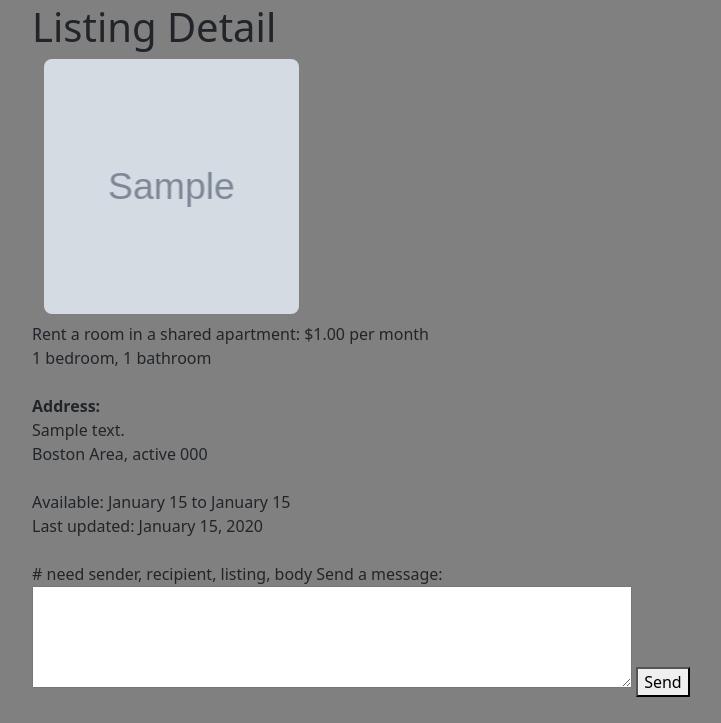
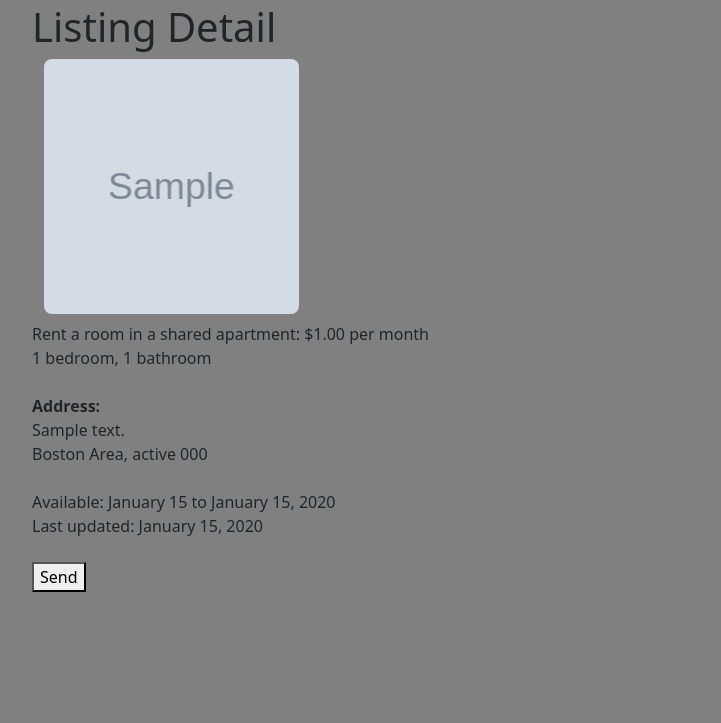
Before and after one commit to caribbean-apple/housing, a Django app: page /listing/1/ in a window 1280 px wide. Shown: the part 77-800 px from the top of the page, without its empty margins (50-771 px from the left). Run offline with Django 4.2, Linux system fonts and the light colour scheme; tables that the repository leaves empty hold one stand-in row (values such as "Sample post"); grey boxes marked "Sample" are stand-in pictures.

Commit message:
Finish send message on listing page

```diff
--- a/sublets/forms.py
+++ b/sublets/forms.py
@@ -78,6 +78,21 @@ class SearchForm(forms.Form):
 
 class SendMessageForm(forms.ModelForm):
     body = forms.CharField(widget=forms.Textarea(attrs={'rows': 4}))
+    recipient_id = forms.IntegerField(widget=forms.HiddenInput())
+    listing_id = forms.IntegerField(widget=forms.HiddenInput())
     class Meta:
         model = Message
         fields = ['body']
+
+    def process_and_save(self, sender=None, commit=True):
+        if sender is None:
+            raise ValueError("Must specify sender to save a message.")
+        if not self.is_valid():
+            raise ValueError("Check if message form is valid before saving.")
+        message = super().save(commit=False)
+        message.sender = sender
+        message.recipient = User.objects.get(id=self.cleaned_data['recipient_id'])
+        message.listing = Listing.objects.get(id=self.cleaned_data['listing_id'])
+        if commit:
+            message.save()
+        return message
--- a/sublets/models.py
+++ b/sublets/models.py
@@ -1,5 +1,6 @@
 from django.db import models
 from django.contrib.auth.models import AbstractUser
+from django.utils import timezone
 
 # Create your models here.
 class User(AbstractUser):
@@ -69,4 +70,6 @@ class Message(models.Model):
     sent_at = models.DateTimeField(auto_now_add=True)
     is_read = models.BooleanField(default=False)
     def __str__(self):
-        return f'Message from {self.sender} to {self.recipient} ({self.sent_at})'
+        formatted_time = timezone.localtime(self.sent_at).strftime("%m.%d.%Y %H:%M")
+        message_segment = self.body[:40] + '...' if len(self.body) > 40 else self.body
+        return f'From {self.sender} to {self.recipient} ({formatted_time}): {self.body}'
--- a/sublets/templates/sublets/index.html
+++ b/sublets/templates/sublets/index.html
@@ -4,9 +4,7 @@ Sublets - Home
 {% endblock %}
 {% block body %}
 I set the background color to gray for now to prevent screen glare.
-
-Search Bar:
-
+<h1>Sublet Search</h1>
 <form action="{% url 'search' %}" method="get">
 
     {{ search_form }}
--- a/sublets/templates/sublets/listing.html
+++ b/sublets/templates/sublets/listing.html
@@ -29,19 +29,19 @@ Sublets - Listing Detail
   {{ listing.bathroom_count }} bathroom{% if listing.bathroom_count|add:0 > 1 %}s{% endif %} <br><br>
   <strong>Address:</strong><br>
   {{ listing.address_line_1 }}<br> {{ listing.city }}, {{ listing.state }} {{ listing.zip_code }}<br><br>
-  Available: {{ listing.start_date|date:"F j" }} to {{ listing.end_date|date:"F j" }}<br>
+  Available: {{ listing.start_date|date:"F j" }} to {{ listing.end_date|date:"F j, Y" }}<br>
   Last updated: {{ listing.updated_at|date:"F j, Y" }}
   <br><br>
-  <form action="{% url 'send_message' %}" method="post">
-    <!-- Work in progress -->
-    # need sender, recipient, listing, body
+  {% if user.is_authenticated %}
+  <form method="post">
     {% csrf_token %}
-    <input type="hidden" name="sender" value={{ listing.created_by.id }}>
+    <input type="hidden" name="recipient_id" value={{ listing.created_by.id }}>
+    <input type="hidden" name="listing_id" value={{ listing.id }}>
     {{ send_message_form.non_field_errors }}
     {{ send_message_form.body.errors }}
     <label for="{{ send_message_form.body.id_for_label }}">Send a message:</label><br>
     {{ send_message_form.body }}
-
+  {% endif %}
   <button type="submit">Send</button>
   </form>
 </div>
--- a/sublets/views.py
+++ b/sublets/views.py
@@ -5,18 +5,24 @@ from django.views.decorators.http import require_POST
 from django.shortcuts import render, redirect, get_object_or_404
 from django.http import HttpResponse
 from django.core.paginator import Paginator
+from django.urls import reverse
 from .forms import UserRegistrationForm, LoginForm, ListingForm, SearchForm, SendMessageForm
 from .models import User, Listing, ListingPicture, Message
 
 # Create your views here.
 def listing(request, listing_id):
+    form = SendMessageForm(request.POST or None)
+    if request.user.is_authenticated and request.method == "POST":
+        if form.is_valid():
+            # Handle form submission, then refresh page
+            form.process_and_save(sender=request.user)
+            return redirect('listing', listing_id=listing_id)
     listing_object = get_object_or_404(Listing, pk=listing_id)
     pictures = ListingPicture.objects.filter(listing=listing_object)
-    send_message_form = SendMessageForm()
     context = {
         'listing': listing_object,
         'pictures': pictures,
-        'send_message_form': send_message_form}
+        'send_message_form': form}
     return render(request, 'sublets/listing.html', context)
 
 @require_POST
@@ -25,11 +31,7 @@ def send_message(request):
     form = SendMessageForm(request.POST)
     # need sender, recipient, listing, body
     if form.is_valid():
-        message = form.save(commit=False)
-        message.sender = form.cleaned_data['sender']
-        message.recipient = form.cleaned_data['recipient']
-        message.listing = form.cleaned_data['listing']
-        message.save()
+        form.process_and_save(sender=request.user)
         return redirect(f'listing/{listing.id}')
 
 def index(request):
```
